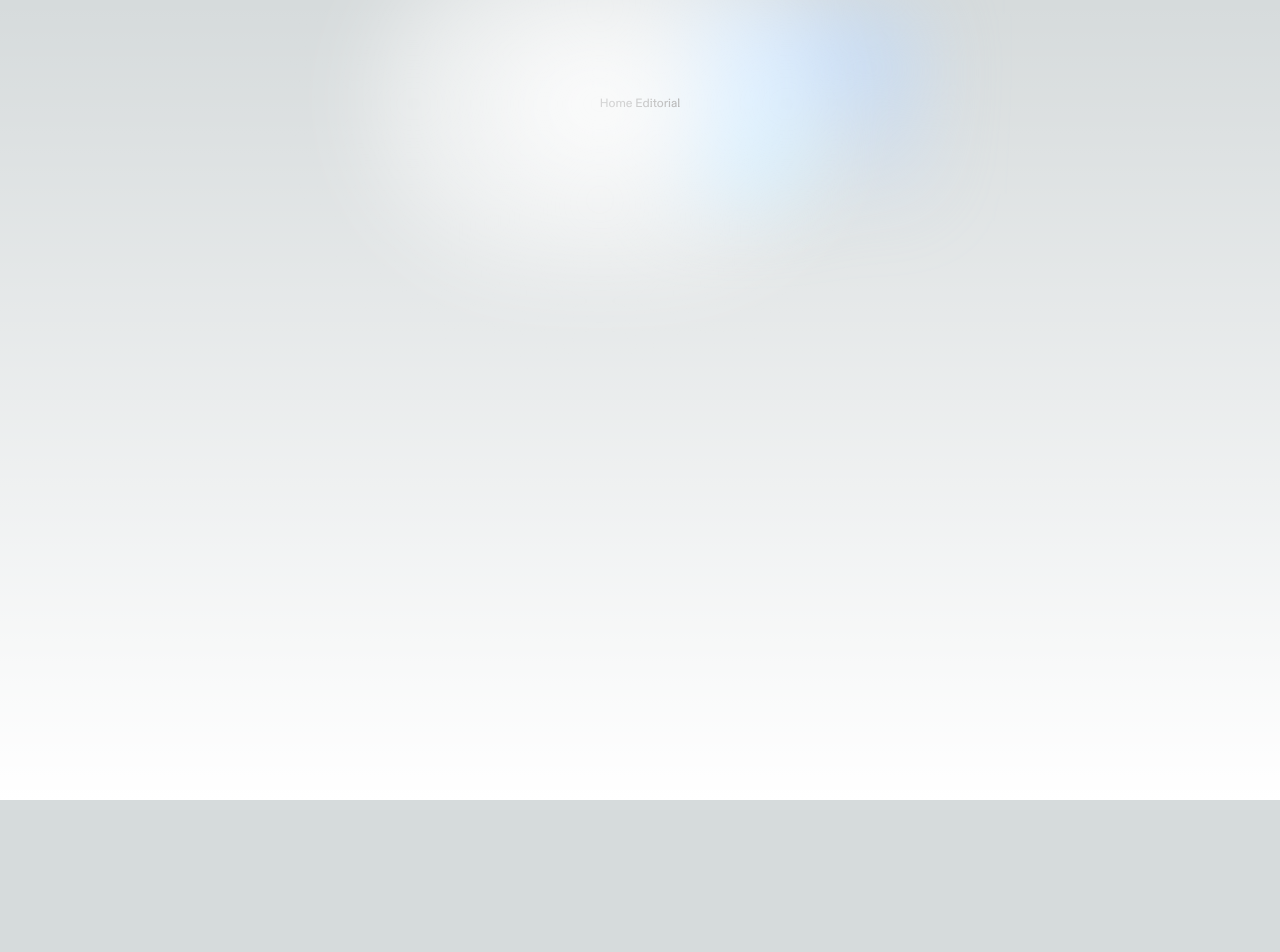
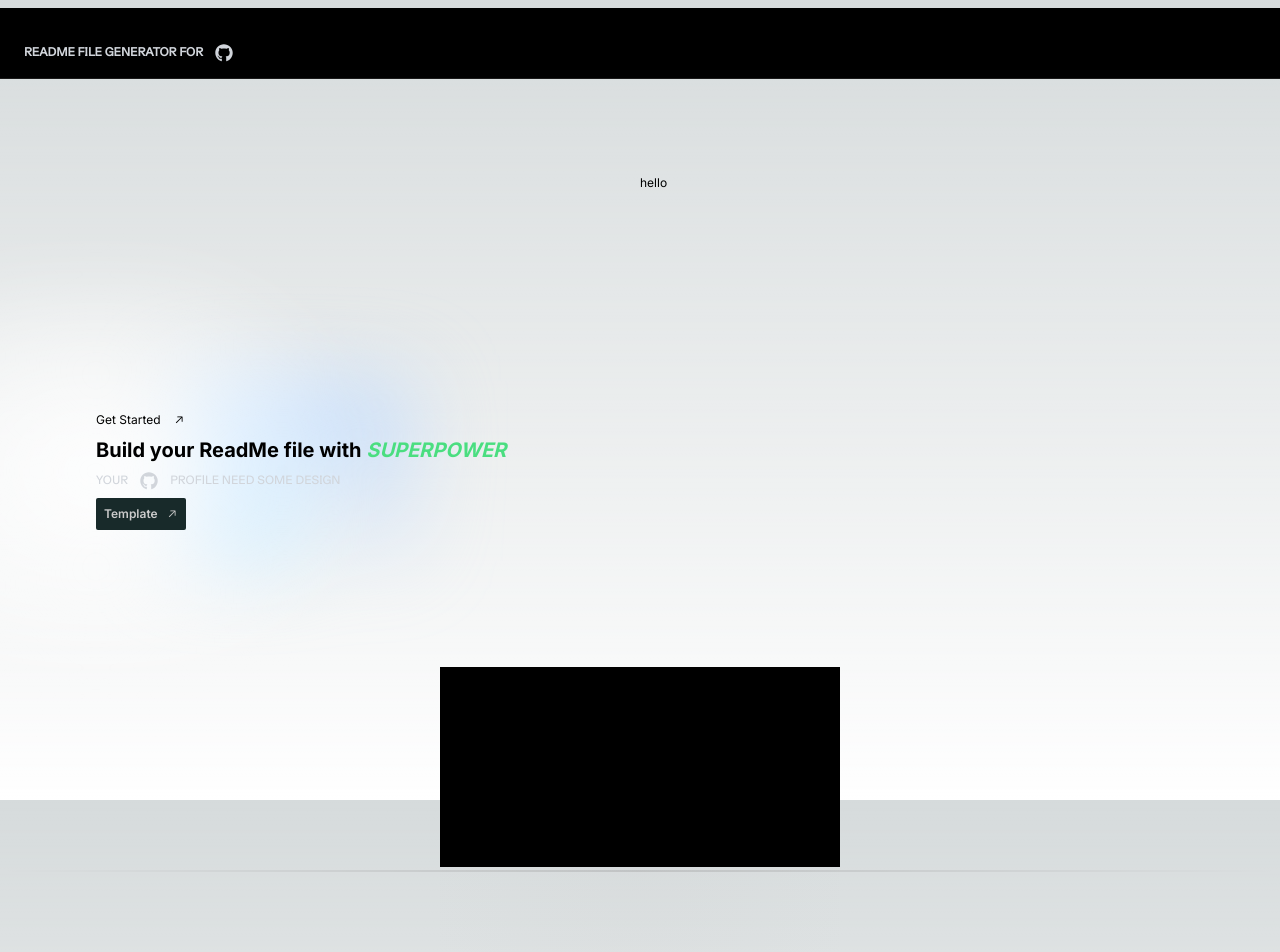
Before and after one commit to TenzDelek/github-profile-readme-generator, a Next.js app: page / in a window 1280 px wide. Shown: the top 952 px of the page. Before the commit the page ends 800 px from the top, so only its background shows below. Built offline with nearby package versions, Linux system fonts and the light colour scheme.

Commit message:
gradient and icons landingpage

```diff
--- a/package.json
+++ b/package.json
@@ -24,7 +24,8 @@
     "lenis": "^1.1.6",
     "next": "14.2.5",
     "react": "^18",
-    "react-dom": "^18"
+    "react-dom": "^18",
+    "react-icons": "^5.2.1"
   },
   "devDependencies": {
     "@types/node": "^20",
--- a/src/app/globals.css
+++ b/src/app/globals.css
@@ -25,3 +25,14 @@ body {
     )
     rgb(var(--background-start-rgb));
 }
+
+::-webkit-scrollbar {
+  width: 0.5rem;
+}
+
+::-webkit-scrollbar-thumb {
+  background: #032a1c;
+  border: 2px solid transparent;
+  border-radius: 2px;
+  background-clip: content-box;
+}
--- a/src/app/layout.tsx
+++ b/src/app/layout.tsx
@@ -2,6 +2,7 @@ import type { Metadata } from "next";
 import { Inter } from "next/font/google";
 import "./globals.css";
 import localfont from "next/font/local";
+import Navbar from "@/components/Navbar";
 const inter = Inter({ subsets: ["latin"] });
 const goatproduct = localfont({
   src: [
@@ -13,8 +14,9 @@ const goatproduct = localfont({
   variable: "--font-goatproduct",
 });
 export const metadata: Metadata = {
-  title: "Create Next App",
-  description: "Generated by create next app",
+  title: "GitHub ReadMe Generator",
+  description:
+    "A web app to generate beautiful and simple readme file for Github",
 };
 
 export default function RootLayout({
@@ -25,7 +27,10 @@ export default function RootLayout({
   return (
     <html lang="en">
       <body className={`${inter.className} ${goatproduct.variable}`}>
-        {children}
+        <div className="m-auto h-screen  py-2  flex flex-col justify-between">
+          <Navbar />
+          {children}
+        </div>
       </body>
     </html>
   );
--- a/src/app/page.tsx
+++ b/src/app/page.tsx
@@ -1,9 +1,74 @@
+"use client";
+import { GoArrowUpRight } from "react-icons/go";
+import { FaGithub } from "react-icons/fa";
+import { useEffect } from "react";
+import Lenis from "lenis";
 export default function Home() {
+  useEffect(() => {
+    const lenis = new Lenis();
+
+    function raf(time: any) {
+      lenis.raf(time);
+      requestAnimationFrame(raf);
+    }
+
+    requestAnimationFrame(raf);
+  }, []);
   return (
-    <main className="flex text-xs font-goatproduct min-h-screen flex-col items-center justify-between p-24">
-      <div className="relative z-[-1] flex place-items-center before:absolute before:h-[300px] before:w-full before:-translate-x-1/2 before:rounded-full before:bg-gradient-radial before:from-white before:to-transparent before:blur-2xl before:content-[''] after:absolute after:-z-20 after:h-[180px] after:w-full after:translate-x-1/3 after:bg-gradient-conic after:from-sky-200 after:via-blue-200 after:blur-2xl after:content-[''] before:dark:bg-gradient-to-br before:dark:from-transparent before:dark:to-green-700 before:dark:opacity-10 after:dark:from-sky-900 after:dark:via-[#01c321] after:dark:opacity-40 sm:before:w-[480px] sm:after:w-[240px] before:lg:h-[360px]">
-        Home Editorial
+    <div className=" h-full">
+      <div className="flex text-xs  h-full  items-center justify-between p-24">
+        <div className="relative z-[-1] flex place-items-center before:absolute before:h-[300px] before:w-full before:-translate-x-1/2 before:rounded-full before:bg-gradient-radial before:from-white before:to-transparent before:blur-2xl before:content-[''] after:absolute after:-z-20 after:h-[180px] after:w-full after:translate-x-1/3 after:bg-gradient-conic after:from-sky-200 after:via-blue-200 after:blur-2xl after:content-[''] before:dark:bg-gradient-to-br before:dark:from-transparent before:dark:to-green-700 before:dark:opacity-10 after:dark:from-sky-900 after:dark:via-[#01c321] after:dark:opacity-40 sm:before:w-[480px] sm:after:w-[240px] before:lg:h-[360px]" />
+
+        <div className=" flex-1">
+          <div className=" space-y-2">
+            <div className=" group w-fit cursor-pointer flex items-center gap-3">
+              Get Started
+              <span className="relative overflow-hidden h-fit w-fit">
+                <GoArrowUpRight className="group-hover:-translate-y-5 group-hover:translate-x-5 duration-500 transition-transform ease-in-out-circ fill-light-gray stroke-[0.2]" />
+                <GoArrowUpRight className="absolute top-0 group-hover:translate-x-0 duration-500 group-hover:translate-y-0 transition-all ease-in-out-circ translate-y-5 -translate-x-5 fill-light-gray stroke-[0.2]" />
+              </span>
+            </div>
+
+            <p className=" text-xl font-bold">
+              Build your ReadMe file with{" "}
+              <span className=" italic text-green-400">SUPERPOWER</span>
+            </p>
+            <div className="  font-goatproduct text-xs flex text-gray-300 items-center space-x-3">
+              <p>YOUR</p>{" "}
+              <span className=" text-lg">
+                <FaGithub />
+              </span>
+              <p> PROFILE NEED SOME DESIGN</p>
+            </div>
+
+            <button className=" bg-[#182A2A] text-[#cbcbcb] hover:text-black p-2 rounded-sm font-semibold  hover:bg-gray-200 group flex items-center gap-2 transition">
+              Template{" "}
+              <span className="relative overflow-hidden h-fit w-fit">
+                <GoArrowUpRight className="group-hover:-translate-y-5 group-hover:translate-x-5 duration-500 transition-transform ease-in-out-circ fill-light-gray stroke-[0.2]" />
+                <GoArrowUpRight className="absolute top-0 group-hover:translate-x-0 duration-500 group-hover:translate-y-0 transition-all ease-in-out-circ translate-y-5 -translate-x-5 fill-light-gray stroke-[0.2]" />
+              </span>
+            </button>
+          </div>
+        </div>
+        <div className=" md:block hidden flex-1 h-full">hello</div>
       </div>
-    </main>
+
+      <section className="mx-auto  h-screen sm:py-24 max-w-5xl md:max-w-7xl relative rounded-3xl mt-2  flex flex-col items-center">
+        <div
+          className="left-1/2 top-0 border-teal-200 w-full  rounded-lg center pointer-events-none absolute h-[1px] -translate-x-1/2 -translate-y-1/2"
+          style={{
+            background:
+              "linear-gradient(90deg, rgba(0, 0, 0, 0) 0%, rgba(255, 255, 255, 0) 0%, rgba(143, 143, 143, 0.67) 50%, rgba(0, 0, 0, 0) 100%)",
+          }}
+        />
+        <div
+          className="pointer-events-none absolute  left-1/2 -top-1 w-full h-[400px] max-w-[200px] md:max-w-[400px] -translate-x-1/2 -translate-y-1/2"
+          style={{
+            background:
+              "conic-gradient(from 90deg at 50% 50%, rgba(0, 0, 0, 0) 50%, rgb(0, 0, 0) 50%), radial-gradient(rgba(200, 200, 200, 0.1) 0%, transparent 80%)",
+          }}
+        />
+      </section>
+    </div>
   );
 }
--- /dev/null
+++ b/src/components/Navbar.tsx
@@ -0,0 +1,23 @@
+import React from "react";
+import { FaGithub } from "react-icons/fa";
+const Navbar = () => {
+  return (
+    <div className=" font-goatproduct flex items-center justify-between px-6 py-4 text-xs sticky top-0 z-40 border-b bg-black border-white/10">
+      <div className=" text-sm font-bold">
+        &copy;README{" "}
+        <div className="  font-goatproduct text-xs flex text-gray-300 items-center justify-center space-x-3">
+          <p>README FILE GENERATOR FOR</p>{" "}
+          <span className=" text-lg">
+            <FaGithub />
+          </span>
+        </div>
+      </div>
+      <div>Home</div>
+      <div className=" text-lg">
+        <FaGithub />
+      </div>
+    </div>
+  );
+};
+
+export default Navbar;
```
Also changed, not shown: 1 other file (tests, documents, lock files or other folders).
